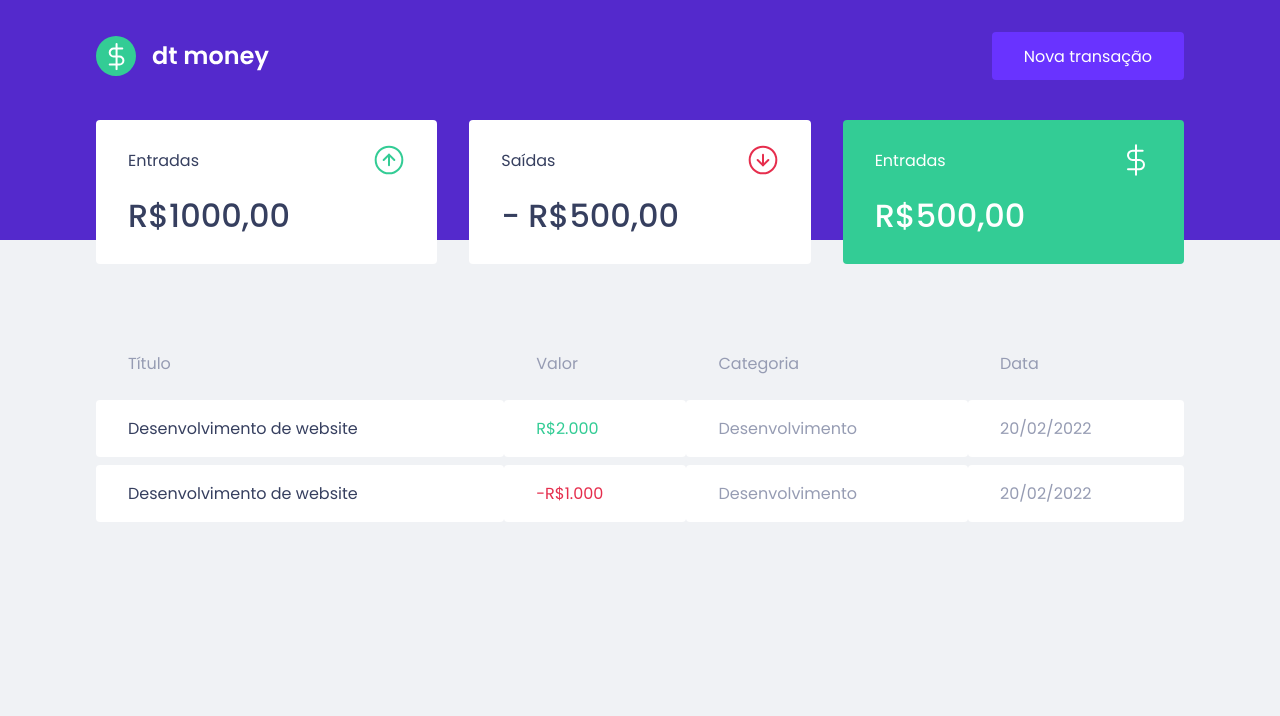
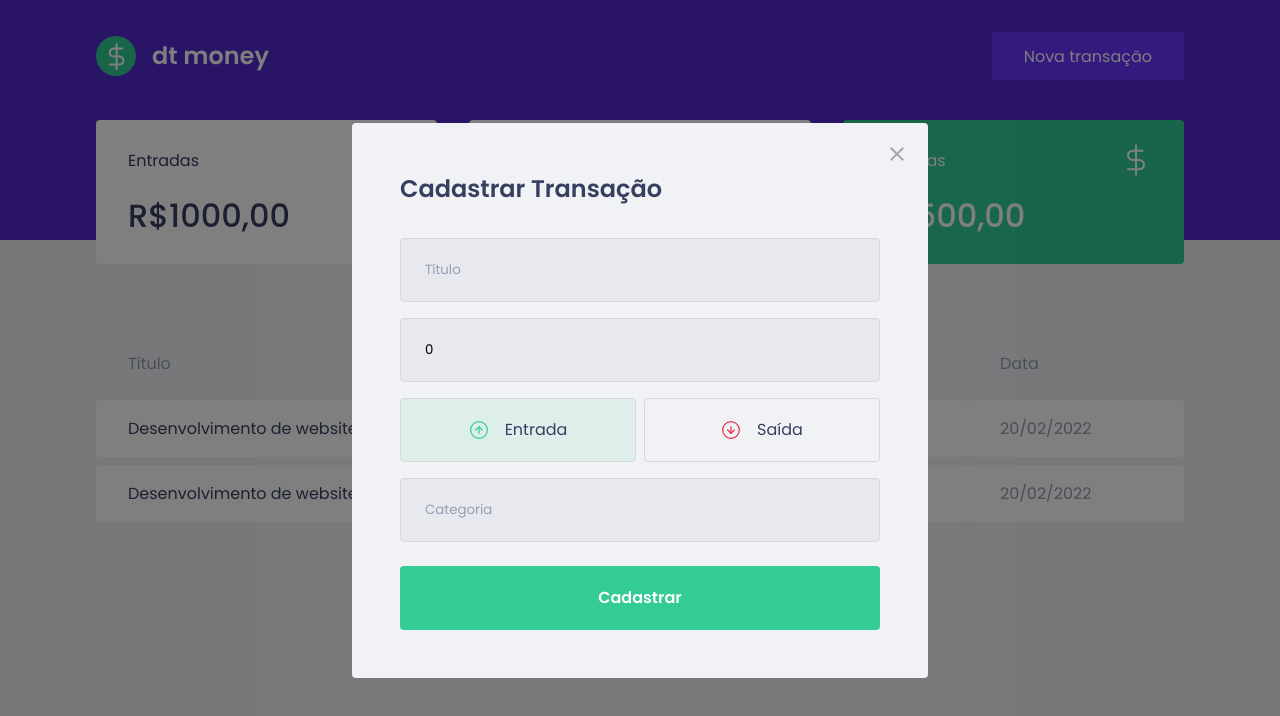
Before and after one commit to Zezinhojun/dtmoney, a React (Create React App) app: page / in a window 1280 px wide. Both pictures are taken after a click on the button "Nova transação". Shown: the top 716 px of the page. Built offline with nearby package versions, Linux system fonts and the light colour scheme; no server answers; what miragejs would draw is missing.

Commit message:
feat: Modal

```diff
--- a/package.json
+++ b/package.json
@@ -12,8 +12,10 @@
     "@types/react-dom": "^18.2.4",
     "@types/styled-components": "^5.1.26",
     "axios": "^1.4.0",
+    "polished": "^4.2.2",
     "react": "^18.2.0",
     "react-dom": "^18.2.0",
+    "react-modal": "^3.16.1",
     "react-scripts": "5.0.1",
     "styled-components": "^6.0.0-rc.3",
     "typescript": "^4.9.5",
@@ -44,6 +46,7 @@
     ]
   },
   "devDependencies": {
+    "@types/react-modal": "^3.16.0",
     "miragejs": "^0.1.47"
   }
 }
--- a/src/App.tsx
+++ b/src/App.tsx
@@ -1,13 +1,29 @@
 import { Dashboard } from "./components/Dashboard";
 import { Header } from "./components/Header";
+import NewTransactionModal from "./components/NewTransactionModal";
 import { GlobalStyle } from "./styles/global";
 
+import { useState } from "react";
+
 function App() {
+  const [isNewModalTransactionOpen, setIsNewModalTransactionOpen] =
+    useState(false);
+
+  function handleOpenNewTransactionModal() {
+    setIsNewModalTransactionOpen(true);
+  }
+  function handleCloseNewTransactionModal() {
+    setIsNewModalTransactionOpen(false);
+  }
+
   return (
     <>
-      <Header/>
-      <Dashboard/>
-      <GlobalStyle/>
+      <Header onOpenNemTransactionModal={handleOpenNewTransactionModal} />
+      <Dashboard />
+      <NewTransactionModal isOpen={isNewModalTransactionOpen}
+        onRequestClose={handleCloseNewTransactionModal}
+      />
+      <GlobalStyle />
     </>
   );
 }
--- a/src/components/Header/index.tsx
+++ b/src/components/Header/index.tsx
@@ -1,12 +1,22 @@
+import { useState } from "react";
+import Modal from "react-modal";
 import logoImg from "../../assets/logo.svg";
 import { Container, Content } from "./styles";
 
-export const Header = () => {
+interface HeaderProps{
+  onOpenNemTransactionModal : () => void
+  }
+
+export const Header = ({onOpenNemTransactionModal}: HeaderProps) => {
+
   return (
     <Container>
       <Content>
         <img src={logoImg} alt="dtmoney" />
-        <button type="button">Nova transação</button>
+        <button type="button" onClick={onOpenNemTransactionModal}>
+          Nova transação
+        </button>
+
       </Content>
     </Container>
   );
--- /dev/null
+++ b/src/components/NewTransactionModal/index.tsx
@@ -0,0 +1,96 @@
+import Modal from "react-modal";
+import { Container, RadioBox, TransactionTypeContainer } from "./styles";
+import closeImg from "../../assets/close.svg";
+import incomeImg from "../../assets/income.svg";
+import outcomeImg from "../../assets/outcome.svg";
+import { FormEvent, useState } from "react";
+
+interface NewTransactionModalProps {
+  isOpen: boolean;
+  onRequestClose: () => void;
+}
+
+const NewTransactionModal = ({
+  isOpen,
+  onRequestClose,
+}: NewTransactionModalProps) => {
+  const [title, setTitle] = useState("");
+  const [value, setValue] = useState(0);
+  const [category, setCategory] = useState("");
+  const [type, setType] = useState("deposit");
+
+  function handleCreateNewTransaction(event: FormEvent) {
+    event.preventDefault();
+
+    console.log({ title, value, category, type });
+  }
+  return (
+    <div>
+      <Modal
+        overlayClassName={"react-modal-overlay"}
+        className={"react-modal-content"}
+        isOpen={isOpen}
+        onRequestClose={onRequestClose}
+      >
+        <button
+          className="react-modal-close"
+          onClick={onRequestClose}
+          type="button"
+        >
+          <img src={closeImg} alt="Fechar modal" />
+        </button>
+        <Container onSubmit={handleCreateNewTransaction}>
+          <h2>Cadastrar Transação</h2>
+
+          <input
+            value={title}
+            onChange={(event) => setTitle(event.target.value)}
+            placeholder="Título"
+          />
+          <input
+            type="number"
+            placeholder="Valor"
+            value={value}
+            onChange={(event) => setValue(Number(event.target.value))}
+          />
+
+          <TransactionTypeContainer>
+            <RadioBox
+              type="button"
+              activeColor="green"
+              onClick={() => {
+                setType("deposit");
+              }}
+              isActive={type === "deposit"}
+            >
+              <img src={incomeImg} alt="Entrada" />
+              <span>Entrada</span>
+            </RadioBox>
+
+            <RadioBox
+              type="button"
+              activeColor="red"
+              onClick={() => {
+                setType("withdraw");
+              }}
+              isActive={type === "withdraw"}
+            >
+              <img src={outcomeImg} alt="Saida" />
+              <span>Saída</span>
+            </RadioBox>
+          </TransactionTypeContainer>
+
+          <input
+            placeholder="Categoria"
+            value={category}
+            onChange={(event) => setCategory(event.target.value)}
+          />
+
+          <button type="submit">Cadastrar</button>
+        </Container>
+      </Modal>
+    </div>
+  );
+};
+
+export default NewTransactionModal;
--- /dev/null
+++ b/src/components/NewTransactionModal/styles.ts
@@ -0,0 +1,92 @@
+import { darken, transparentize } from "polished";
+import { styled } from "styled-components";
+
+export const Container = styled.form`
+  h2{
+    color: var(--text-title);
+    font-size: 1.5rem;
+    margin-bottom: 2rem;
+  }
+
+  input{
+    width: 100%;
+    padding: 0 1.5rem;
+    height: 4rem;
+    border-radius: 0.25rem;
+
+    border: 1px solid #d7d7d7;
+    background: #e7e9ee;
+
+    font-weight: 400;
+    &::placeholder{
+      color: var(--text-body);
+    }
+
+    & + input{
+      margin-top: 1rem;
+    }
+  }
+  button[type="submit"]{
+    width: 100%;
+    padding: 0 1.5rem;
+    height: 4rem;
+    background: var(--green);
+    color: #fff;
+    border-radius: 0.25rem;
+    border: 0;
+    font-size: 1rem;
+    margin-top: 1.5rem;
+    transition: filter 0.2s;
+    font-weight: 600;
+
+    &:hover{
+      filter: brightness(0.9);
+    }
+  }
+`
+
+export const TransactionTypeContainer = styled.div`
+  margin: 1rem 0;
+  display: grid;
+  grid-template-columns: 1fr 1fr;
+  gap: 0.5rem;
+`
+
+const colors = {
+  green:'#33cc95' ,
+  red: '#e52e4d'
+}
+interface RadioBoxProps {
+  isActive: boolean,
+  activeColor: 'green' | 'red'
+}
+export const RadioBox = styled.button<RadioBoxProps>`
+
+    height: 4rem;
+    border: 1px solid #d7d7d7;
+    border-radius: 0.25rem;
+    background: ${(props) => props.isActive ? transparentize(0.9, colors[props.activeColor]) : 'transparent'};
+
+    display: flex;
+    align-items: center;
+    justify-content: center;
+
+    transition: border-color 0.2s;
+
+    &:hover{
+      border-color: ${darken(0.1, "#d7d7d7")};
+    }
+
+    img{
+      width: 20px;
+      height: 20px;
+    }
+
+    span{
+      display: inline-block;
+      margin-left: 1rem;
+      font-size: 1rem;
+      color: var(--text-title);
+    }
+
+`
--- a/src/styles/global.ts
+++ b/src/styles/global.ts
@@ -49,5 +49,41 @@
   cursor: not-allowed;
 }
 
+.react-modal-overlay{
+  background: rgba(0,0,0,0.5);
+
+  position: fixed;
+  top: 0;
+  bottom: 0;
+  right: 0;
+  left: 0;
+
+  display: flex;
+  align-items: center;
+  justify-content: center;
+}
+
+.react-modal-content{
+  position: relative;
+  width: 100%;
+  max-width: 576px;
+  background: var(--background);
+  padding: 3rem;
+  border-radius: 0.25rem;
+
+}
+.react-modal-close{
+    position: absolute;
+    right: 1.5rem;
+    top: 1.5rem;
+    border: 0;
+    background: transparent;
+    transition: filter 0.2s;
+
+    &:hover{
+      filter: brightness(0.9);
+    }
+  }
+
 
 `;
```
Also changed, not shown: src/assets/ednadila.jpg (added), 1 other file (tests, documents, lock files or other folders).
